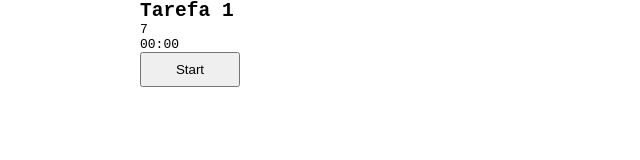
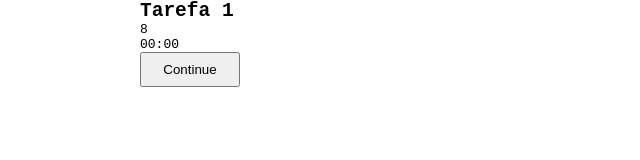
Before and after one commit to jrbytes/pomodoro-web, a React (Create React App) app: page / in a window 1280 px wide. Both pictures are taken after a click on the button "Start". Shown: the top 160 px of the page, without its empty margins (0-640 px from the left). Built offline with nearby package versions, Linux system fonts and the light colour scheme.

Commit message:
Incremented button continue.

```diff
--- a/src/App.js
+++ b/src/App.js
@@ -5,7 +5,7 @@ function App() {
   const [pomo, setPomo] = useState({})
   const [countdownValue, setCountdownValue] = useState('')
   const [countdownTimeout, setCountdownTimeout] = useState(0)
-  const [button, setButton] = useState(true)
+  const [button, setButton] = useState('start')
 
   useEffect(() => {
     function loadTaskData() {
@@ -24,7 +24,7 @@ function App() {
 
   const pauseCountdown = () => {
     clearTimeout(countdownTimeout)
-    setButton(true)
+    setButton('start')
   }
 
   const startCountdown = (result) => {
@@ -35,13 +35,14 @@ function App() {
       startCountdown(second)
       setCountdownValue(second)
     }, 1000))
-    setButton(false)
+    setButton('pause')
     console.log(result)
   }
 
   const registerPomoAndStopCountdown = () => {
     pauseCountdown()
     registerPomo()
+    setButton('continue')
   }
 
   const registerPomo = () => {
@@ -64,15 +65,20 @@ function App() {
       <h2>{pomo.title}</h2>
       <span>{pomo.realizedPomos}</span>
       <p>{formatedCountdown}</p>
-      {button && <button
+      {button === 'start' && <button
         onClick={() => startCountdown(countdownValue)}
       >
         Start
       </button>}
-      {!button && <button
+      {button === 'pause' && <button
         onClick={pauseCountdown}
       >
         Pause
+      </button>}
+      {button === 'continue' && <button
+        onClick={pauseCountdown}
+      >
+        Continue
       </button>}
     </div>
   )
```
